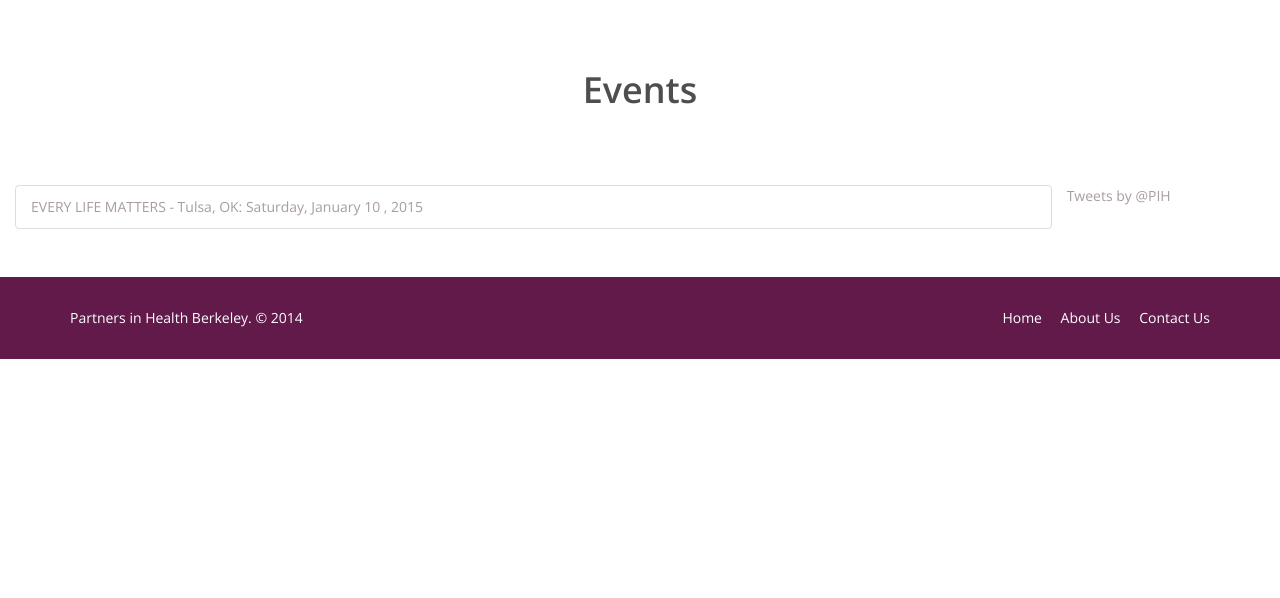
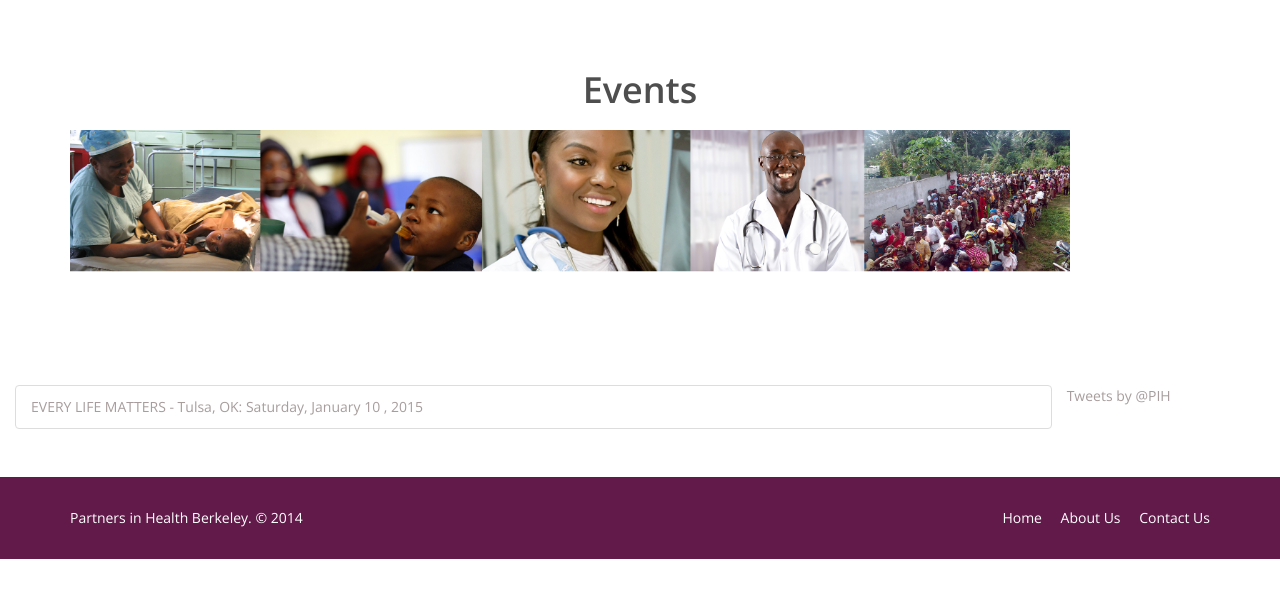
Before and after one commit to wdfn/pih-django2, a Django app: page /events.html/ in a window 1280 px wide. Shown: the part 89-687 px from the top of the page. Run offline with Django 3.2, Linux system fonts and the light colour scheme; some libraries are stand-ins or nearby versions.

Commit message:
event image

```diff
--- a/static/static_dirs/css/main.css
+++ b/static/static_dirs/css/main.css
@@ -1987,6 +1987,12 @@ textarea#message{
   margin-top: 20px;
 }
 
+#img-event {
+  height: 200px;
+  width: 1000px;
+}
+
+
 /*********************
 ****blog page css*****
 **********************/
--- a/templates/events.html
+++ b/templates/events.html
@@ -88,6 +88,11 @@
     <section id="about-us">
         <div class="center wow fadeInDown">
             <h2>Events</h2>
+            <div class="container">
+            <div id="img-event">
+            <img src="{% static 'img/event.jpg' %}" class="img-responsive" alt="">
+            </div>
+            </div>
         </div>
         <div class="twitter-timeline" style = "display: inline">
         <a class="twitter-timeline" href="https://twitter.com/PIH" data-widget-id="268726898111160320">Tweets by @PIH</a>
@@ -117,6 +122,5 @@
             </div>
         </div>
     </footer><!--/#footer-->
-
 </body>
 </html>
```
Also changed, not shown: static/static_dirs/img/event.jpg (added), 5 other files.
